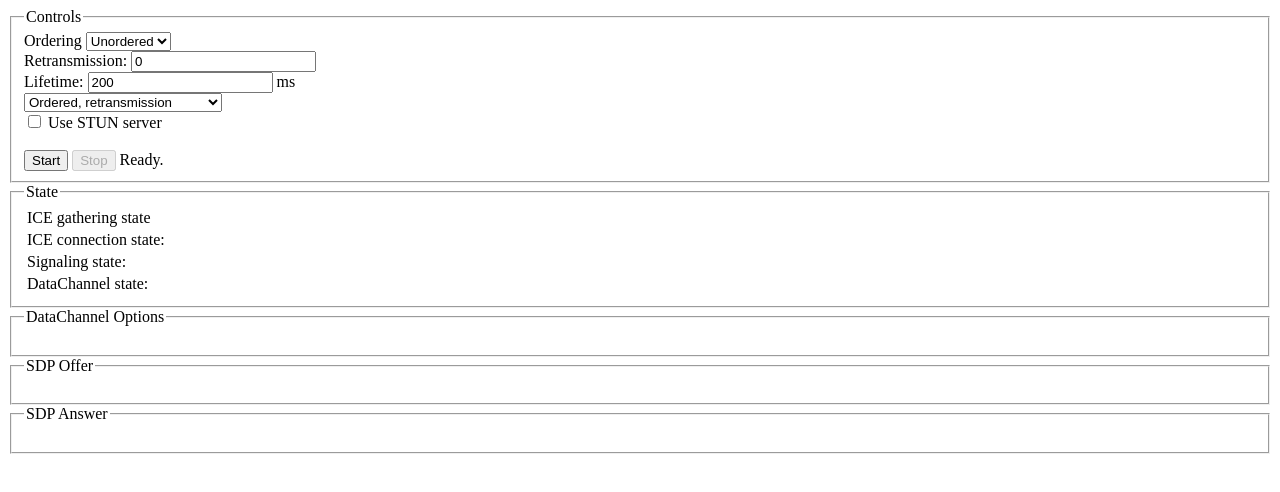
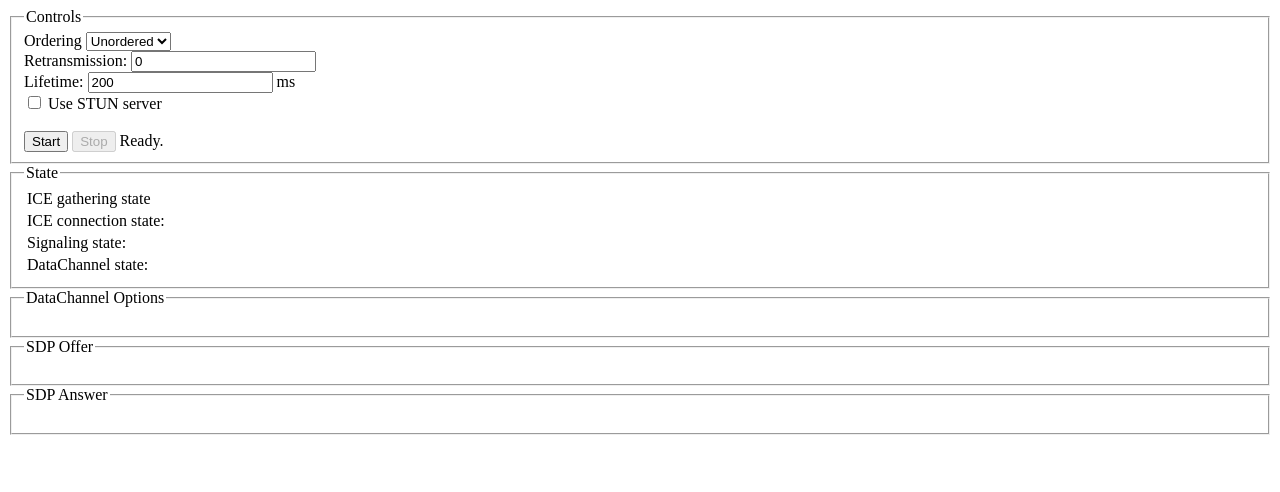
Before and after one commit to dubniczky/WebRTC-Client-Server, a website: page client/index.html in a window 1280 px wide. Drawn offline with Linux system fonts and the light colour scheme.

Commit message:
Removed unused input element

```diff
--- a/client/index.html
+++ b/client/index.html
@@ -28,12 +28,6 @@
             <input type="number" id="datachannel-lifetime" value="200"> ms
 
             <br>
-
-            <select id="datachannel-parameters">
-                <option value='{"ordered": true}'>Ordered, retransmission</option>
-                <option value='{"ordered": false, "maxRetransmits": 0}'>Unordered, no retransmission</option>
-                <option value='{"ordered": false, "maxPacketLifetime": 200}'>Unordered, 200ms lifetime</option>
-            </select>
 
             <div class="option">
                 <input id="use-stun" type="checkbox"/>
```
